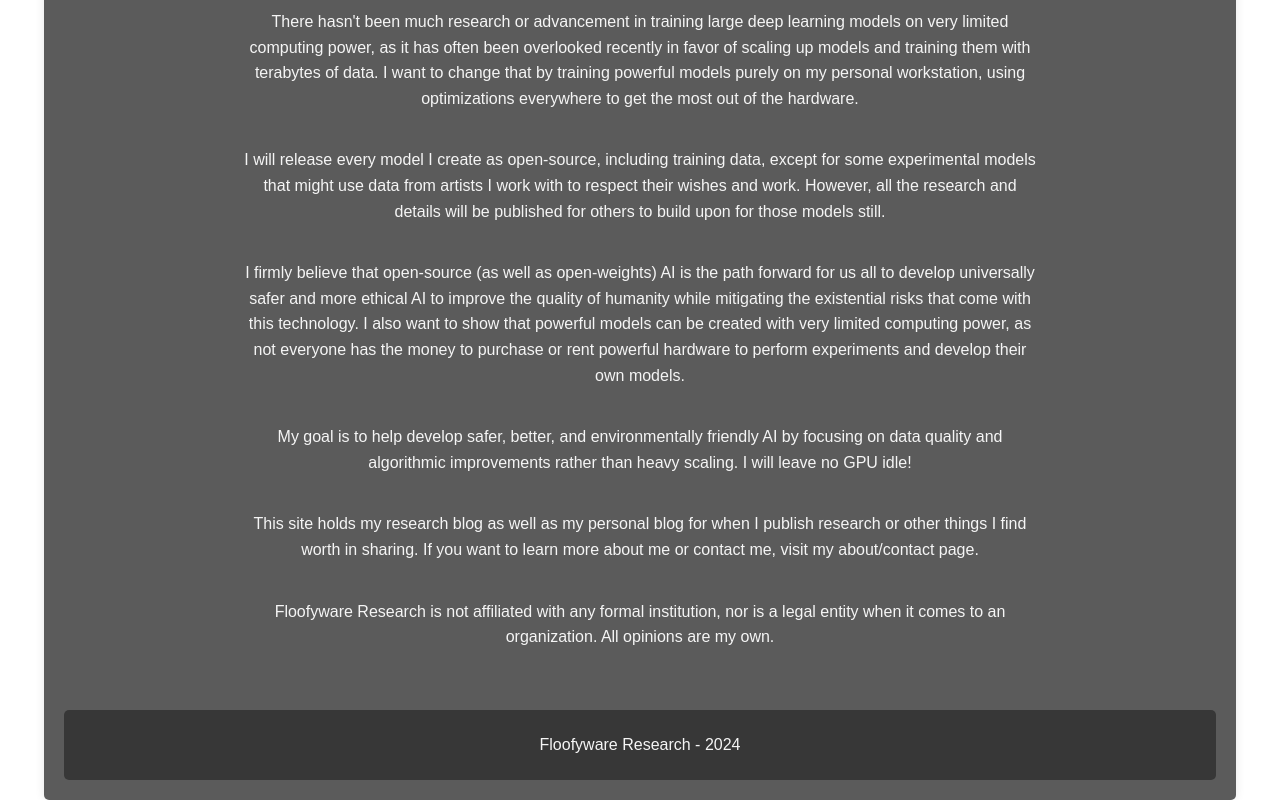
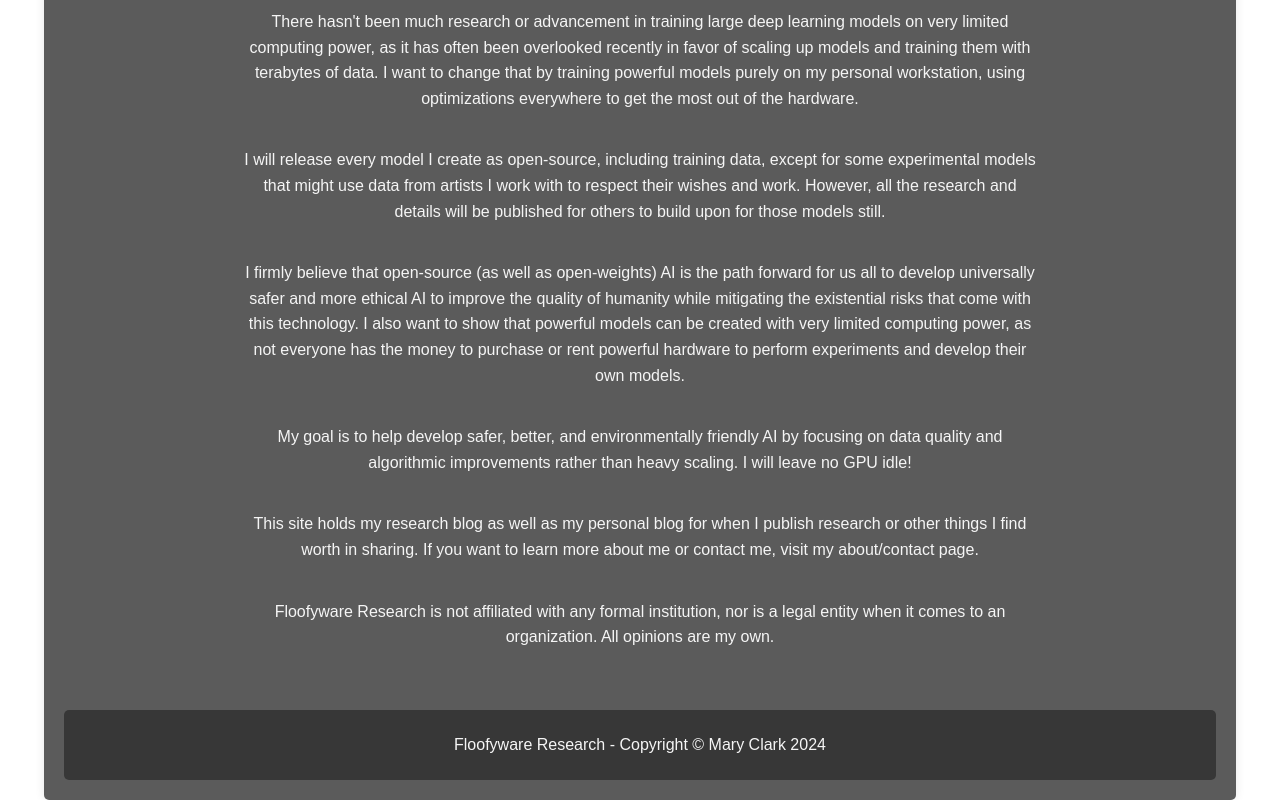
Before and after one commit to simple6502/floofyware-site, a plain HTML site: page index.html in a window 1280 px wide. Shown: the part 1550-2350 px from the top of the page. Drawn offline with Linux system fonts and the light colour scheme.

Commit message:
Add copyright

```diff
--- a/index.html
+++ b/index.html
@@ -73,7 +73,7 @@
         </main>
         <div id="blogPost"></div>
         <footer>
-            <p>Floofyware Research - 2024</p>
+            <p>Floofyware Research - Copyright © Mary Clark  2024</p>
         </footer>
     </div>
     <script src="script.js"></script>
```
